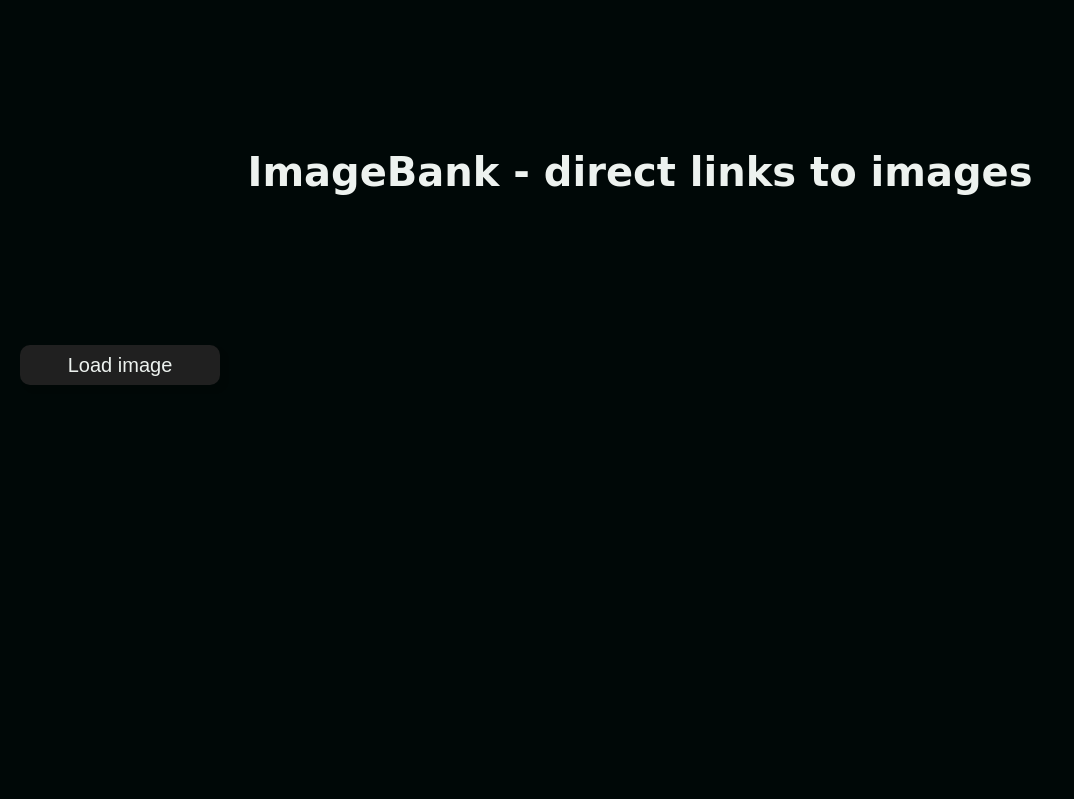
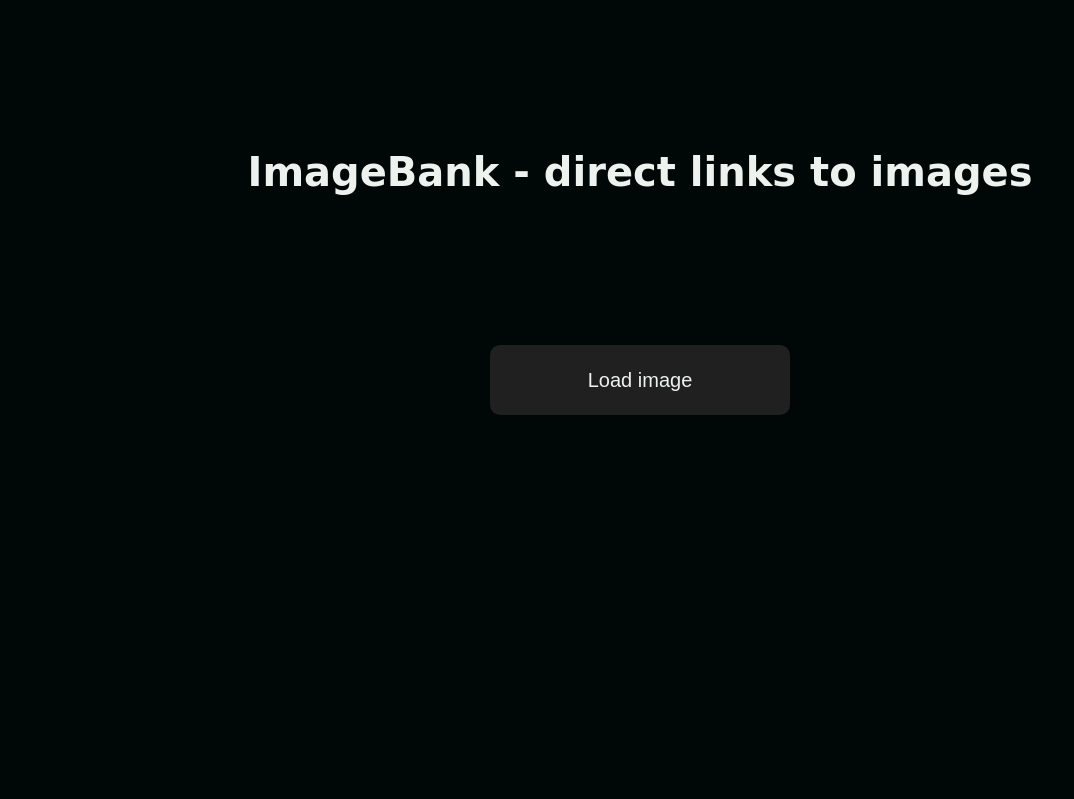
Before and after one commit to Konstantin-create/image_bank, a Flask app: page / in a window 1280 px wide. Shown: the part 76-875 px from the top of the page, without its empty margins (0-1074 px from the left). Run offline with Flask 2, Linux system fonts and the light colour scheme.

Commit message:
styles: index page

```diff
--- a/app/static/css/index_styles.css
+++ b/app/static/css/index_styles.css
@@ -60,12 +60,18 @@ main {
     width: 100%;
 }
 
+.image-form {
+    display: flex;
+    justify-content: space-around;
+}
+
 .input-file {
     position: relative;
     display: inline-block;
+    width: 300px;
 }
 
-.post-image-name {
+.image-name {
     float: left;
     font-family: Roboto, sans-serif;
     font-size: 20px;
@@ -89,12 +95,12 @@ main {
     text-align: center;
     border-radius: 10px;
     background-color: #202020;
-    line-height: 2em;
-    height: 2em;
-    width: 200px;
+    line-height: 3.5em;
+    height: 3.5em;
+    width: 300px;
     box-sizing: border-box;
     border: none;
-    margin: 0 20px 10px;
+    margin: 0 0;
     transition: background-color 0.2s;
     box-shadow: 5px 5px 5px rgba(0, 0, 0, .1);
 }
--- a/app/templates/index_page.html
+++ b/app/templates/index_page.html
@@ -16,7 +16,7 @@
 </header>
 <main>
     <h1 class="main-header">ImageBank - direct links to images</h1>
-    <form method="post" action=".add/image">
+    <form method="post" action="add/image" class="image-form">
         <label class="input-file">
             <input type="file" name="image" id="preview-image">
             <span id="image-text">Load image</span>
```
